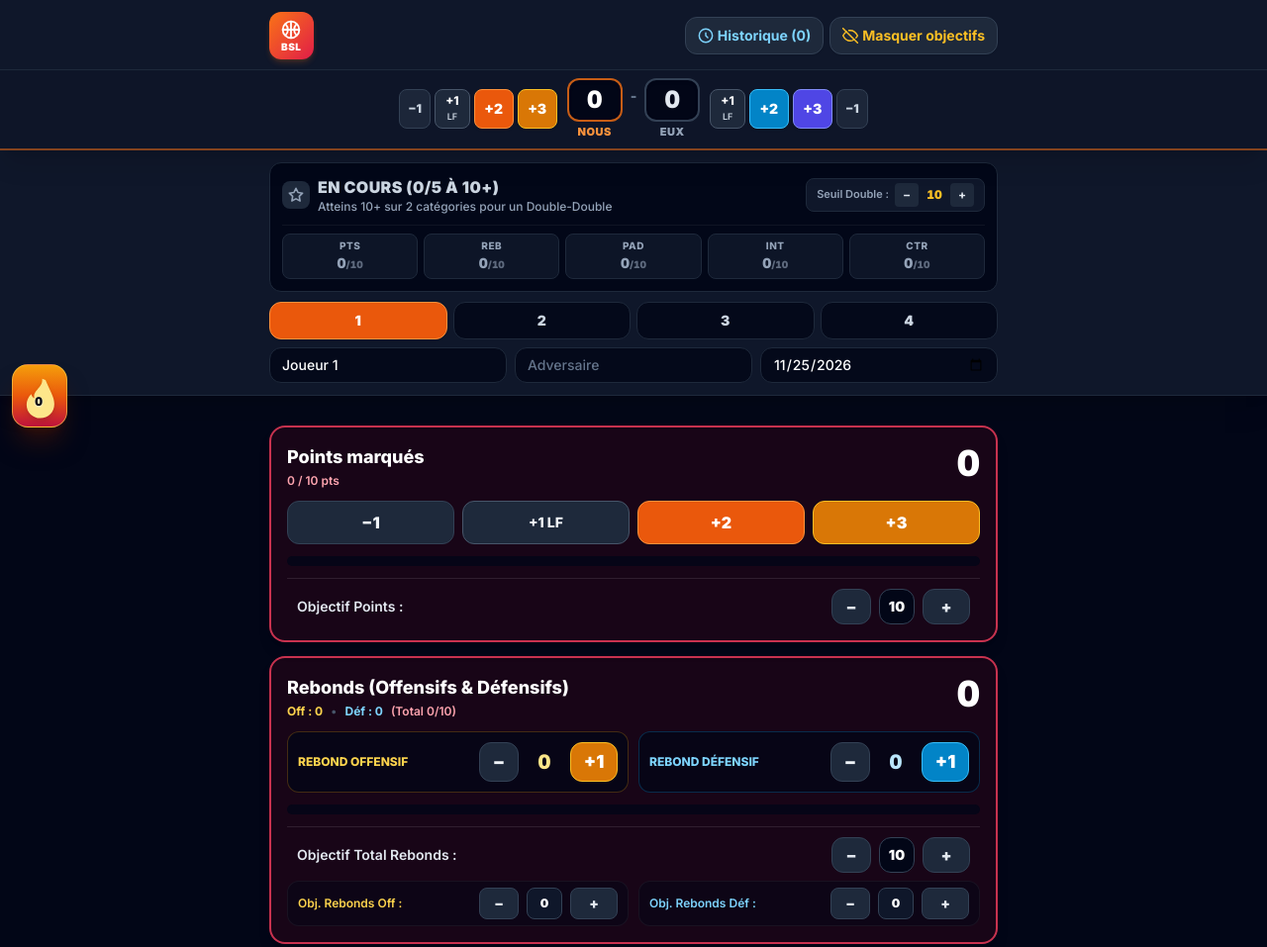
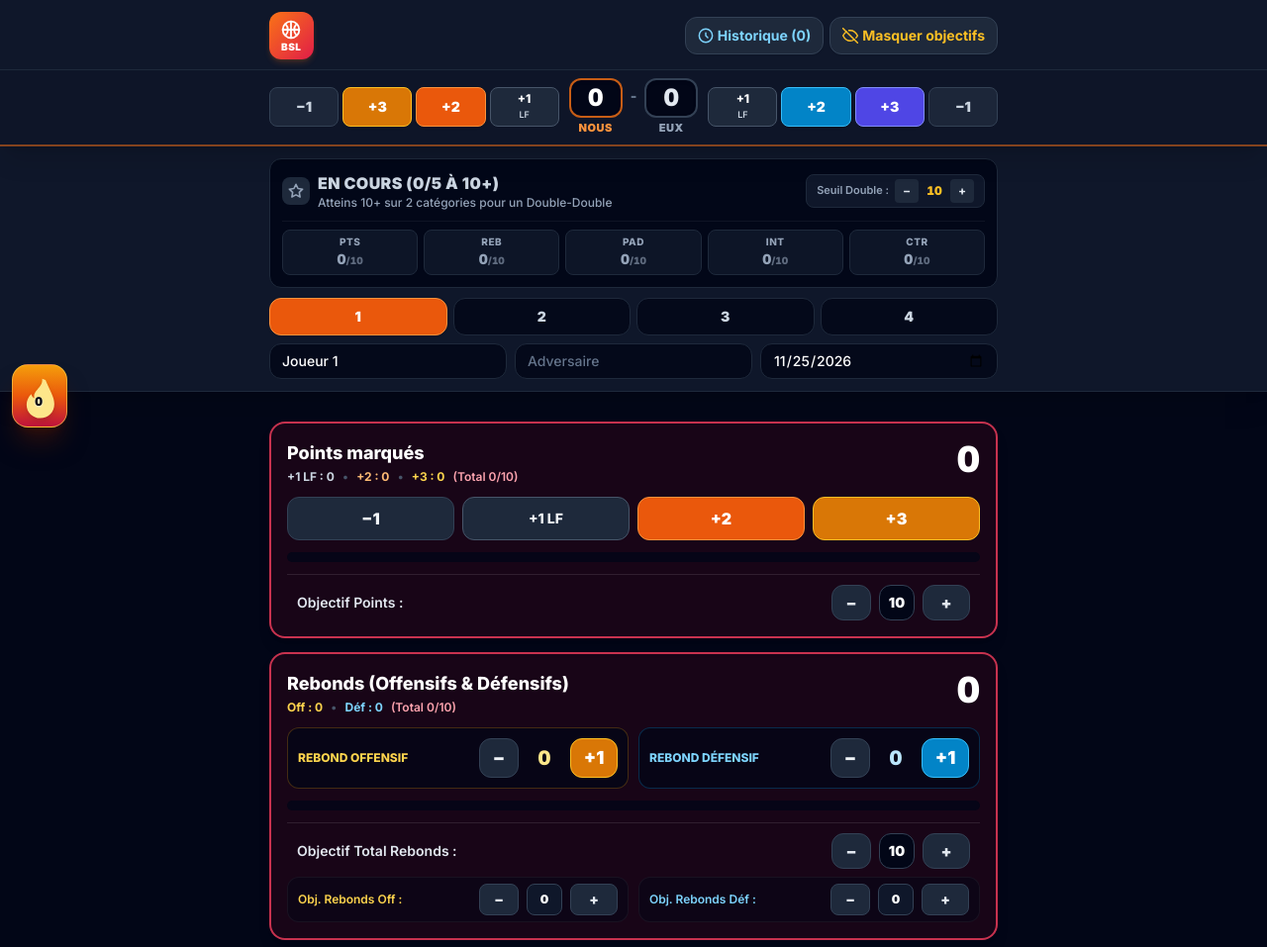
Before and after one commit to jbbeavogui1984-cmd/BSL, a plain HTML site: page index.html in a window 1280 px wide. Shown: the top 957 px of the page at 99% size. Drawn offline with nearby package versions, Linux system fonts and the light colour scheme.

Commit message:
Refactor scoreboard buttons and player points tracking
Updated scoring buttons and player point tracking in the scoreboard.

```diff
--- a/index.html
+++ b/index.html
@@ -89,33 +89,33 @@
 
     <!-- Bande score fixe : Nous / Eux (reste collée en haut au défilement) -->
     <div id="sticky-scoreboard" class="sticky top-0 z-30 bg-slate-900/95 backdrop-blur-md border-b-2 border-orange-500/50 shadow-xl">
-        <div class="max-w-3xl mx-auto px-1.5 sm:px-4 py-2">
+        <div class="max-w-3xl mx-auto px-1 sm:px-4 py-2">
             <div class="grid grid-cols-[1fr_auto_1fr] items-center gap-1 sm:gap-2">
 
-                <!-- Boutons score NOUS (gauche, alignés vers le centre) -->
-                <div class="flex items-center justify-end gap-0.5 sm:gap-1 min-w-0">
+                <!-- Boutons score NOUS (gauche : symétrie de l'intérieur vers l'extérieur -> +1 LF, +2, +3, -1) -->
+                <div class="grid grid-cols-4 gap-0.5 sm:gap-1 min-w-0">
                     <button type="button" data-action="match-score" data-team="us" data-delta="-1" title="Corriger -1"
-                        class="w-6 h-9 sm:w-8 sm:h-10 rounded-lg bg-slate-800/90 hover:bg-slate-700 active:scale-95 border border-slate-700 text-slate-300 font-black text-[11px] sm:text-xs shrink-0">
+                        class="w-full h-9 sm:h-10 rounded-lg bg-slate-800/90 hover:bg-slate-700 active:scale-95 border border-slate-700 text-slate-300 font-black text-xs sm:text-sm flex items-center justify-center">
                         −1
                     </button>
-                    <button type="button" data-action="match-score" data-team="us" data-delta="1"
-                        class="px-1 sm:px-2.5 h-9 sm:h-10 rounded-lg bg-slate-800 hover:bg-slate-700 active:scale-95 border border-slate-600 text-white font-extrabold text-[10px] sm:text-xs leading-none shrink-0">
-                        +1<span class="block text-[8px] sm:text-[9px] font-semibold text-slate-300">LF</span>
+                    <button type="button" data-action="match-score" data-team="us" data-delta="3"
+                        class="w-full h-9 sm:h-10 rounded-lg bg-amber-600 hover:bg-amber-500 active:scale-95 border border-amber-400 text-white font-black text-xs sm:text-sm shadow flex items-center justify-center">
+                        +3
                     </button>
                     <button type="button" data-action="match-score" data-team="us" data-delta="2"
-                        class="w-7 h-9 sm:w-10 sm:h-10 rounded-lg bg-orange-600 hover:bg-orange-500 active:scale-95 border border-orange-400 text-white font-black text-xs sm:text-sm shadow shrink-0">
+                        class="w-full h-9 sm:h-10 rounded-lg bg-orange-600 hover:bg-orange-500 active:scale-95 border border-orange-400 text-white font-black text-xs sm:text-sm shadow flex items-center justify-center">
                         +2
                     </button>
-                    <button type="button" data-action="match-score" data-team="us" data-delta="3"
-                        class="w-7 h-9 sm:w-10 sm:h-10 rounded-lg bg-amber-600 hover:bg-amber-500 active:scale-95 border border-amber-400 text-white font-black text-xs sm:text-sm shadow shrink-0">
-                        +3
+                    <button type="button" data-action="match-score" data-team="us" data-delta="1"
+                        class="w-full h-9 sm:h-10 rounded-lg bg-slate-800 hover:bg-slate-700 active:scale-95 border border-slate-600 text-white font-extrabold text-[10px] sm:text-xs leading-none flex flex-col items-center justify-center">
+                        <span>+1</span><span class="text-[8px] sm:text-[9px] font-semibold text-slate-300">LF</span>
                     </button>
                 </div>
 
                 <!-- Carrés de score parfaitement centrés : NOUS / EUX -->
                 <div class="flex items-start justify-center gap-1 sm:gap-2 px-0.5 shrink-0">
                     <div class="flex flex-col items-center">
-                        <div id="match-score-us" class="min-w-[40px] sm:min-w-[56px] h-9 sm:h-11 px-1.5 sm:px-2 rounded-xl bg-slate-950 border-2 border-orange-500/80 flex items-center justify-center text-base sm:text-2xl font-black text-white tabular-nums shadow-inner">
+                        <div id="match-score-us" class="min-w-[38px] sm:min-w-[54px] h-9 sm:h-10 px-1 sm:px-2 rounded-xl bg-slate-950 border-2 border-orange-500/80 flex items-center justify-center text-base sm:text-2xl font-black text-white tabular-nums shadow-inner">
                             0
                         </div>
                         <span class="mt-0.5 text-[9px] sm:text-[11px] font-black uppercase tracking-wider text-orange-400">Nous</span>
@@ -124,29 +124,29 @@
                     <span class="mt-2 text-slate-500 font-black text-xs sm:text-sm">-</span>
 
                     <div class="flex flex-col items-center">
-                        <div id="match-score-them" class="min-w-[40px] sm:min-w-[56px] h-9 sm:h-11 px-1.5 sm:px-2 rounded-xl bg-slate-950 border-2 border-slate-700 flex items-center justify-center text-base sm:text-2xl font-black text-slate-200 tabular-nums shadow-inner">
+                        <div id="match-score-them" class="min-w-[38px] sm:min-w-[54px] h-9 sm:h-10 px-1 sm:px-2 rounded-xl bg-slate-950 border-2 border-slate-700 flex items-center justify-center text-base sm:text-2xl font-black text-slate-200 tabular-nums shadow-inner">
                             0
                         </div>
                         <span class="mt-0.5 text-[9px] sm:text-[11px] font-black uppercase tracking-wider text-slate-400">Eux</span>
                     </div>
                 </div>
 
-                <!-- Boutons score EUX (droite, alignés depuis le centre) -->
-                <div class="flex items-center justify-start gap-0.5 sm:gap-1 min-w-0">
+                <!-- Boutons score EUX (droite, taille identique pour +1 LF, +2, +3, -1) -->
+                <div class="grid grid-cols-4 gap-0.5 sm:gap-1 min-w-0">
                     <button type="button" data-action="match-score" data-team="them" data-delta="1"
-                        class="px-1 sm:px-2.5 h-9 sm:h-10 rounded-lg bg-slate-800 hover:bg-slate-700 active:scale-95 border border-slate-600 text-white font-extrabold text-[10px] sm:text-xs leading-none shrink-0">
-                        +1<span class="block text-[8px] sm:text-[9px] font-semibold text-slate-300">LF</span>
+                        class="w-full h-9 sm:h-10 rounded-lg bg-slate-800 hover:bg-slate-700 active:scale-95 border border-slate-600 text-white font-extrabold text-[10px] sm:text-xs leading-none flex flex-col items-center justify-center">
+                        <span>+1</span><span class="text-[8px] sm:text-[9px] font-semibold text-slate-300">LF</span>
                     </button>
                     <button type="button" data-action="match-score" data-team="them" data-delta="2"
-                        class="w-7 h-9 sm:w-10 sm:h-10 rounded-lg bg-sky-600 hover:bg-sky-500 active:scale-95 border border-sky-400 text-white font-black text-xs sm:text-sm shadow shrink-0">
+                        class="w-full h-9 sm:h-10 rounded-lg bg-sky-600 hover:bg-sky-500 active:scale-95 border border-sky-400 text-white font-black text-xs sm:text-sm shadow flex items-center justify-center">
                         +2
                     </button>
                     <button type="button" data-action="match-score" data-team="them" data-delta="3"
-                        class="w-7 h-9 sm:w-10 sm:h-10 rounded-lg bg-indigo-600 hover:bg-indigo-500 active:scale-95 border border-indigo-400 text-white font-black text-xs sm:text-sm shadow shrink-0">
+                        class="w-full h-9 sm:h-10 rounded-lg bg-indigo-600 hover:bg-indigo-500 active:scale-95 border border-indigo-400 text-white font-black text-xs sm:text-sm shadow flex items-center justify-center">
                         +3
                     </button>
                     <button type="button" data-action="match-score" data-team="them" data-delta="-1" title="Corriger -1"
-                        class="w-6 h-9 sm:w-8 sm:h-10 rounded-lg bg-slate-800/90 hover:bg-slate-700 active:scale-95 border border-slate-700 text-slate-300 font-black text-[11px] sm:text-xs shrink-0">
+                        class="w-full h-9 sm:h-10 rounded-lg bg-slate-800/90 hover:bg-slate-700 active:scale-95 border border-slate-700 text-slate-300 font-black text-xs sm:text-sm flex items-center justify-center">
                         −1
                     </button>
                 </div>
@@ -292,6 +292,9 @@
             return {
                 name: `Joueur ${index + 1}`,
                 points: 0,
+                pts1: 0,
+                pts2: 0,
+                pts3: 0,
                 offRebounds: 0,
                 defRebounds: 0,
                 assists: 0,
@@ -651,6 +654,9 @@
                 const status = getStatus(player.points, target);
                 const theme = getCardTheme(status, animatedCategory === 'points');
                 const pct = target > 0 ? Math.min(100, Math.round((player.points / target) * 100)) : 0;
+                const pts1 = player.pts1 || 0;
+                const pts2 = player.pts2 || 0;
+                const pts3 = player.pts3 || 0;
 
                 const sec = document.createElement('section');
                 sec.className = theme.cardClass;
@@ -659,7 +665,12 @@
                         <div>
                             <h2 class="text-base sm:text-lg font-extrabold text-white">Points marqués</h2>
                             <div class="mt-0.5 flex items-center gap-2 flex-wrap">
-                                ${target > 0 ? `<span class="text-xs font-semibold ${status === 'green' ? 'text-emerald-300' : 'text-rose-300'}">${player.points} / ${target} pts</span>` : ''}
+                                <span class="text-xs font-bold text-slate-300">+1 LF : ${pts1}</span>
+                                <span class="text-xs text-slate-600">•</span>
+                                <span class="text-xs font-bold text-orange-300">+2 : ${pts2}</span>
+                                <span class="text-xs text-slate-600">•</span>
+                                <span class="text-xs font-bold text-amber-300">+3 : ${pts3}</span>
+                                ${target > 0 ? `<span class="text-xs font-semibold ${status === 'green' ? 'text-emerald-300' : 'text-rose-300'}">(Total ${player.points}/${target})</span>` : ''}
                             </div>
                         </div>
                         <div class="flex items-center gap-2.5 shrink-0">
@@ -1046,7 +1057,31 @@
                     const statKey = deltaBtn.getAttribute('data-stat');
                     const delta = parseInt(deltaBtn.getAttribute('data-delta'), 10) || 0;
                     const player = getActivePlayer();
-                    player[statKey] = Math.max(0, (player[statKey] || 0) + delta);
+                    if (statKey === 'points') {
+                        if (delta === 1) {
+                            player.pts1 = (player.pts1 || 0) + 1;
+                            player.points = (player.points || 0) + 1;
+                        } else if (delta === 2) {
+                            player.pts2 = (player.pts2 || 0) + 1;
+                            player.points = (player.points || 0) + 2;
+                        } else if (delta === 3) {
+                            player.pts3 = (player.pts3 || 0) + 1;
+                            player.points = (player.points || 0) + 3;
+                        } else if (delta === -1 && (player.points || 0) > 0) {
+                            player.points = Math.max(0, (player.points || 0) - 1);
+                            if ((player.pts1 || 0) > 0) {
+                                player.pts1 -= 1;
+                            } else if ((player.pts2 || 0) > 0) {
+                                player.pts2 -= 1;
+                                player.pts1 = (player.pts1 || 0) + 1;
+                            } else if ((player.pts3 || 0) > 0) {
+                                player.pts3 -= 1;
+                                player.pts2 = (player.pts2 || 0) + 1;
+                            }
+                        }
+                    } else {
+                        player[statKey] = Math.max(0, (player[statKey] || 0) + delta);
+                    }
                     saveAll();
                     renderStats();
                     return;
@@ -1125,7 +1160,7 @@
                 const p = getActivePlayer();
                 const summary = [
                     `🏀 ${p.name || `Joueur ${state.activePlayerIndex + 1}`}${state.opponent ? ` vs ${state.opponent}` : ''}`,
-                    `Points : ${p.points}`,
+                    `Points : ${p.points} (+1 LF : ${p.pts1 || 0} / +2 : ${p.pts2 || 0} / +3 : ${p.pts3 || 0})`,
                     `Rebonds : ${getTotalRebounds(p)} (Off : ${p.offRebounds || 0} / Déf : ${p.defRebounds || 0})`,
                     `Passes : ${p.assists}`,
                     `Interceptions : ${p.steals}`,
```
